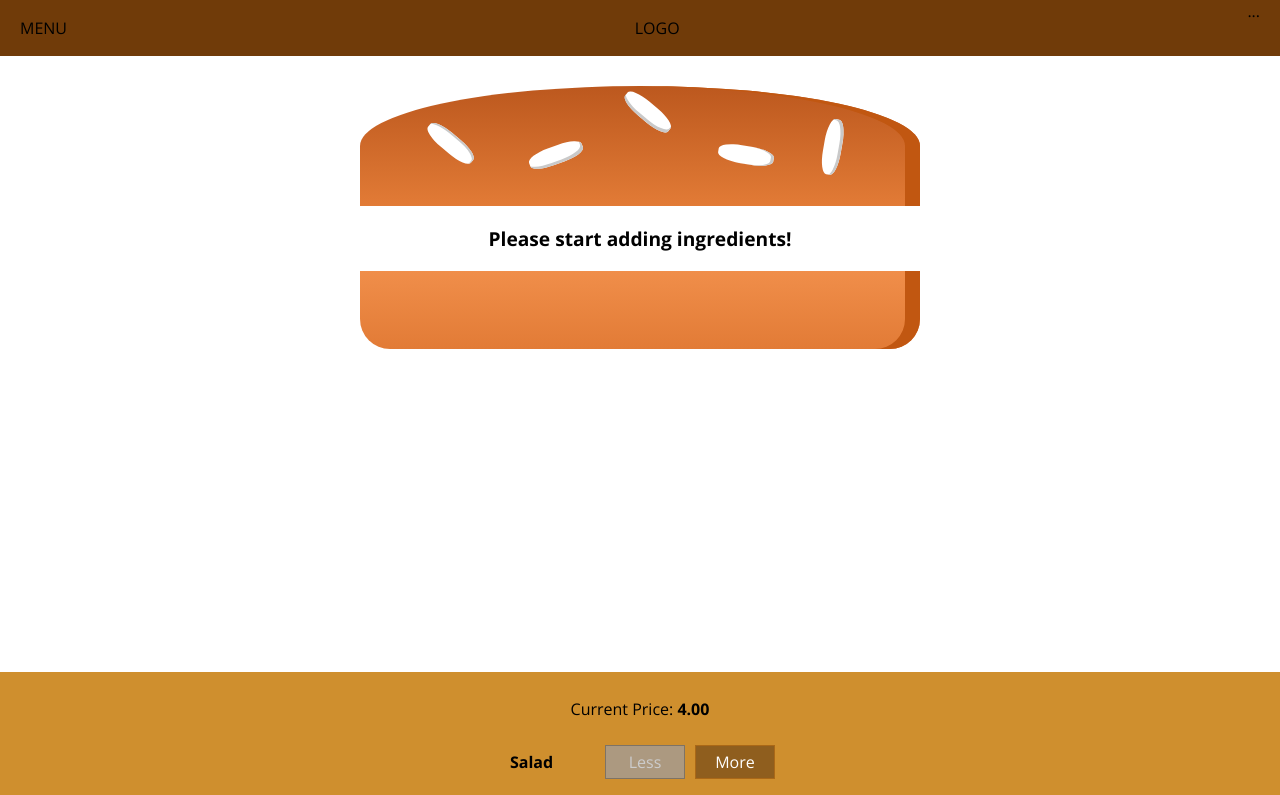
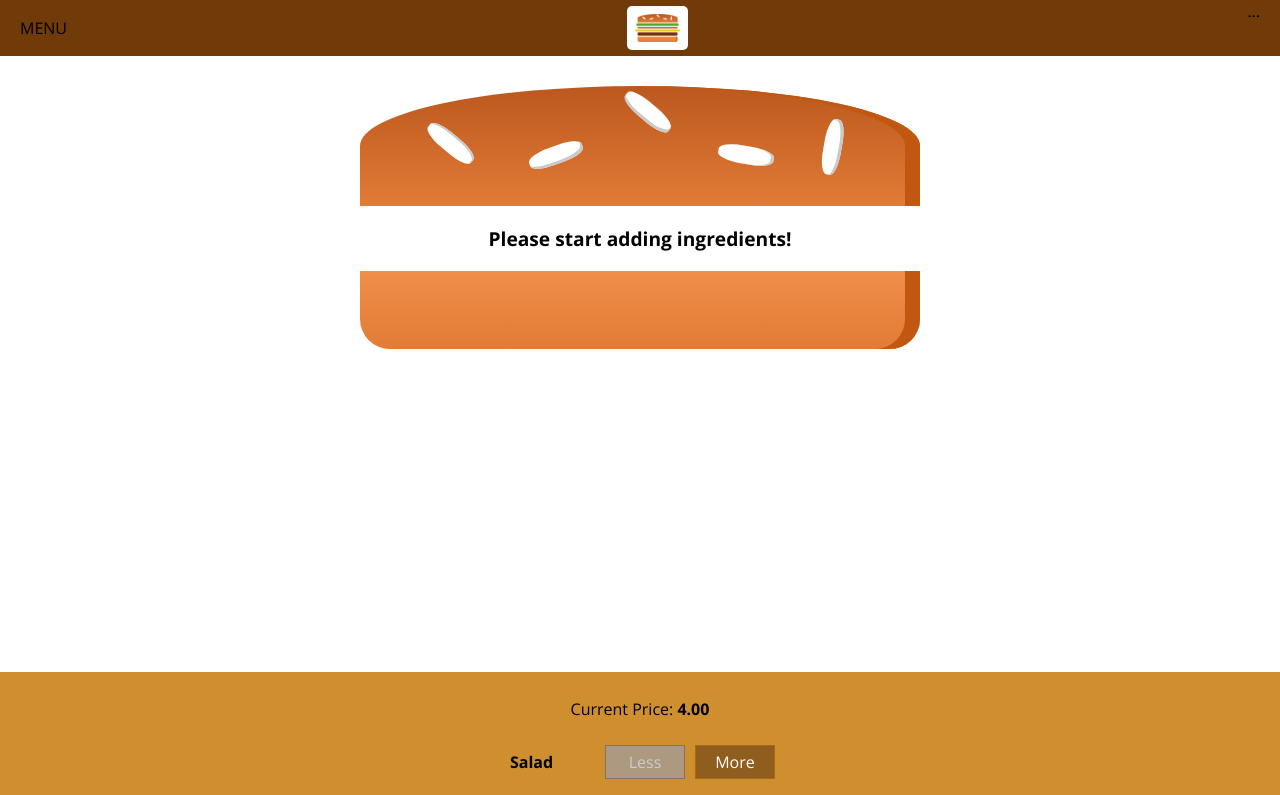
Before and after one commit to Deiviuxs97/Burger, a React app: page / in a window 1280 px wide. Shown: the top 795 px of the page. Built offline with nearby package versions, Linux system fonts and the light colour scheme.

Commit message:
8-26 logo

```diff
--- /dev/null
+++ b/src/components/Logo/Logo.module.css
@@ -0,0 +1,11 @@
+.Logo {
+  background-color: white;
+  padding: 8px;
+  height: 80%;
+  box-sizing: border-box;
+  border-radius: 5px;
+}
+
+.Logo img {
+  height: 100%;
+}
--- /dev/null
+++ b/src/components/Logo/Logo.tsx
@@ -0,0 +1,12 @@
+import React from "react";
+
+import burgerLogo from "../../assets/images/burger-logo.png";
+import classes from "./Logo.module.css";
+
+const logo = () => (
+  <div className={classes.Logo}>
+    <img src={burgerLogo} alt="myBurger" />
+  </div>
+);
+
+export default logo;
--- a/src/components/Navigation/Toolbar/Toolbar.tsx
+++ b/src/components/Navigation/Toolbar/Toolbar.tsx
@@ -1,11 +1,12 @@
 import React from "react";
 
 import classes from "./Toolbar.module.css";
+import Logo from "../../Logo/Logo";
 
 const toolbar = () => (
   <header className={classes.Toolbar}>
     <div>MENU</div>
-    <div>LOGO</div>
+    <Logo />
     <nav>...</nav>
   </header>
 );
```
Also changed, not shown: src/assets/images/burger-logo.png (added).
